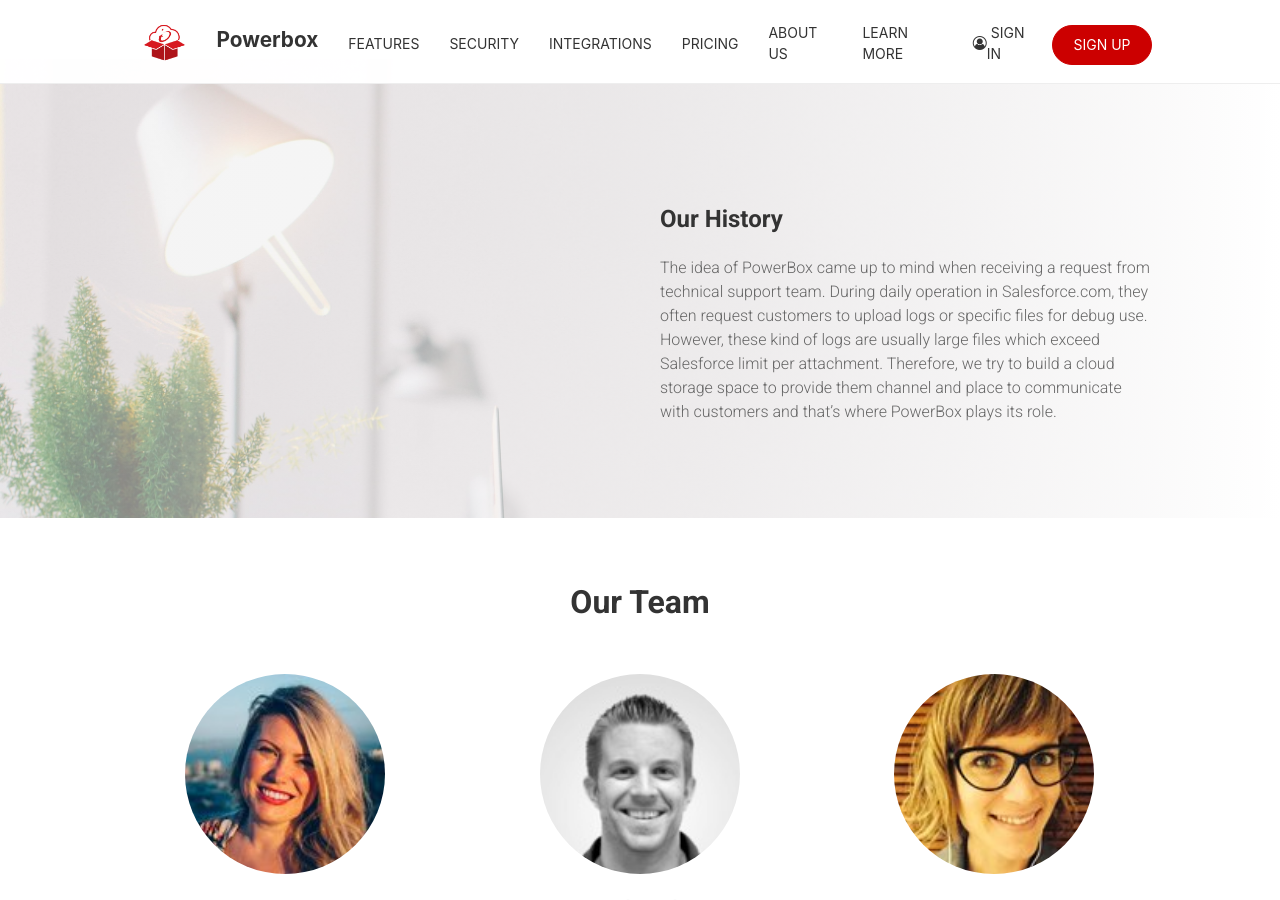
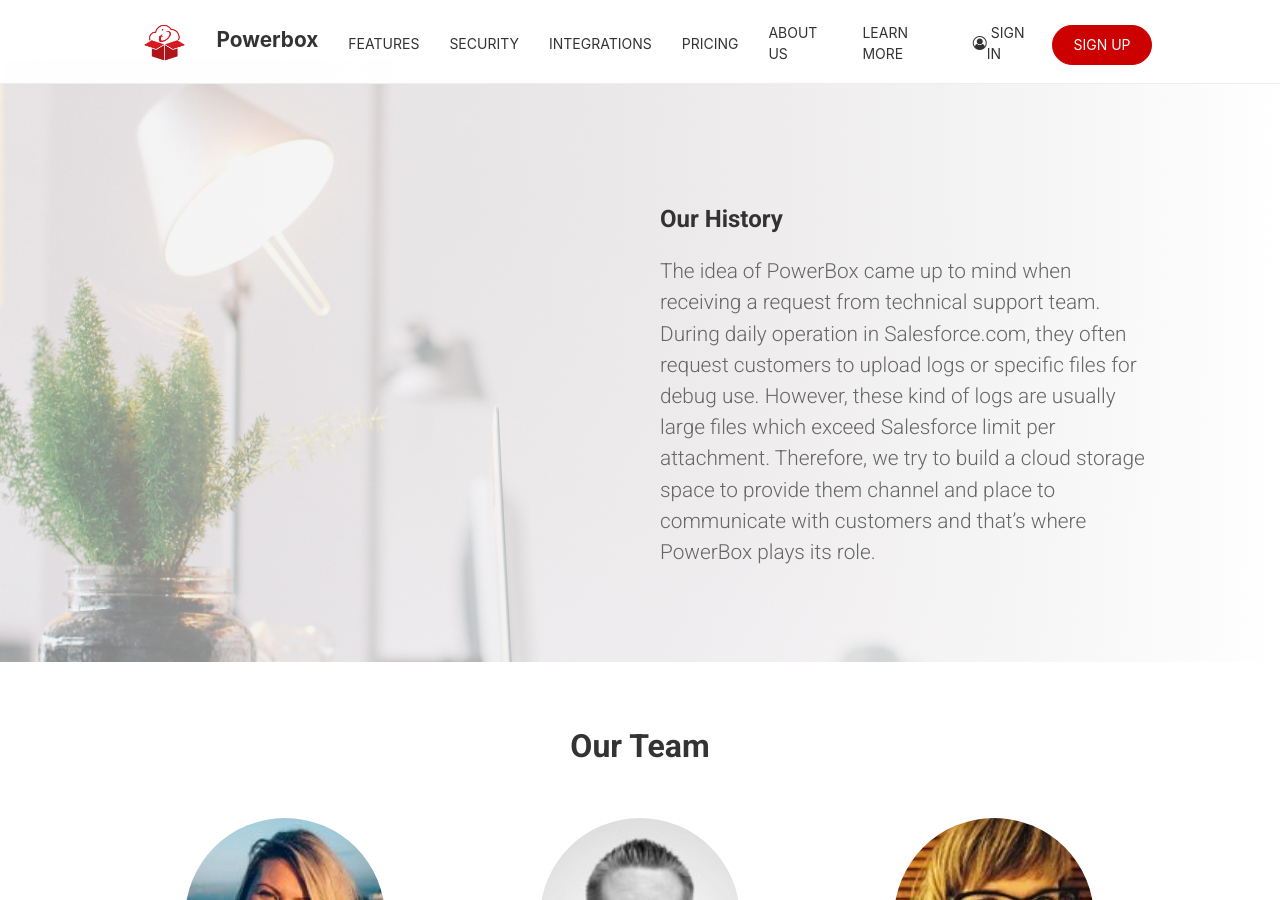
Before and after one commit to jmranola/powerbox, a Jekyll site: the page built from about-us.html, in a window 1280 px wide and 900 px high, scrolled down 517 px. Built offline with Jekyll 4.4.1, drawn with Linux system fonts in a browser that asks for light colours; nearby versions of some CDN libraries.

```diff
--- a/_includes/about-us/03-history.html
+++ b/_includes/about-us/03-history.html
@@ -6,7 +6,7 @@
                 </div>
                 <div style="margin-top:30px">
                     <h3 class="uk-card-title">Our History</h3>
-                    <p>The idea of PowerBox came up to mind when receiving a request from technical support team. During daily operation in Salesforce.com, they often request customers to upload logs or specific files for debug use. However, these kind of logs are usually large files which exceed Salesforce limit per attachment. Therefore, we try to build a cloud storage space to provide them channel and place to communicate with customers and that’s where PowerBox plays its role.
+                    <p class="subtitle">The idea of PowerBox came up to mind when receiving a request from technical support team. During daily operation in Salesforce.com, they often request customers to upload logs or specific files for debug use. However, these kind of logs are usually large files which exceed Salesforce limit per attachment. Therefore, we try to build a cloud storage space to provide them channel and place to communicate with customers and that’s where PowerBox plays its role.
     				</p>
                 </div>
             </div>
```
Also changed, not shown: 1 other file.
